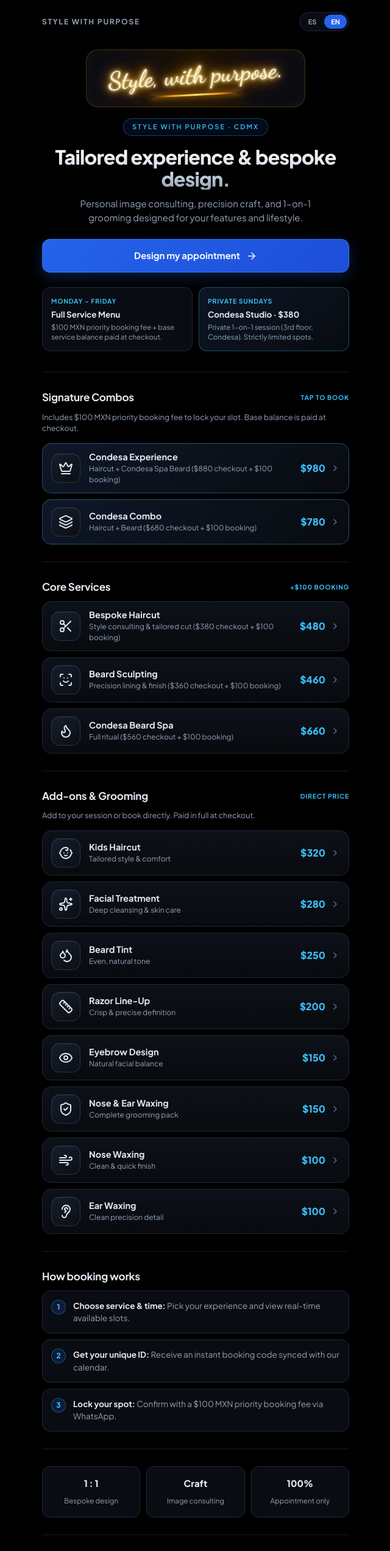
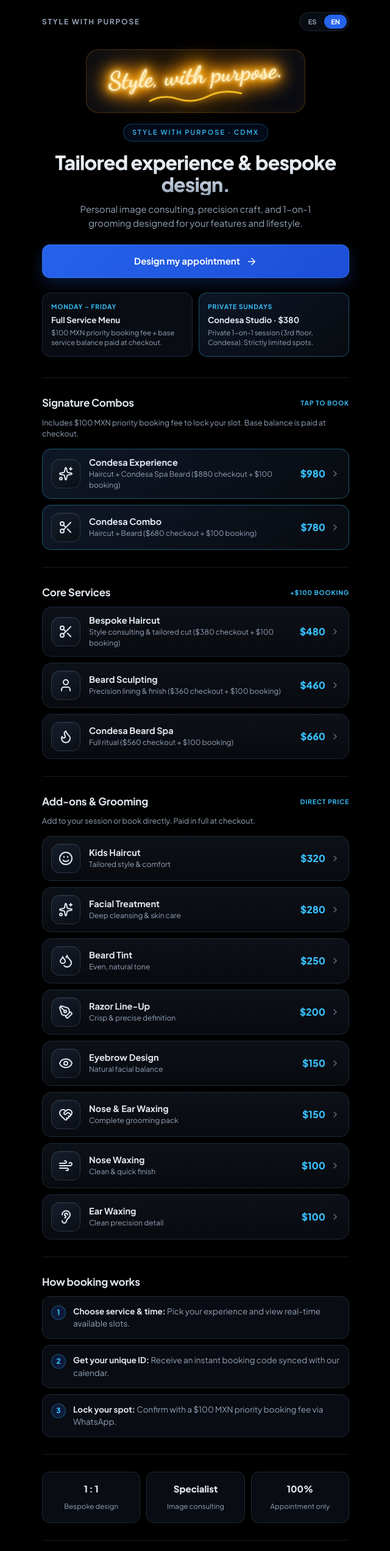
Before and after one commit to LivityWill/style-with-purpose, a plain HTML site: page index.html in a window 1280 px wide. Shown: the top 2544 px of the page at 61% size, without its empty margins (319-959 px from the left). Drawn offline with nearby package versions, Linux system fonts and the light colour scheme.

Commit message:
Refactor neon sign styles and update HTML structure

```diff
--- a/index.html
+++ b/index.html
@@ -77,12 +77,12 @@
 
     header { text-align: center; padding: 12px 0 34px; border-bottom: 1px solid #131924; }
 
-    /* Emblema caligráfico neón parpadeante (sin imagen) */
+    /* Emblema caligráfico neón parpadeante con trazo ondulado */
     .neon-sign-box {
       background: radial-gradient(circle at 50% 45%, rgba(245, 158, 11, 0.11) 0%, rgba(9, 12, 18, 0.96) 72%);
       border: 1px solid rgba(245, 158, 11, 0.25);
       border-radius: 20px;
-      padding: 20px 18px 18px;
+      padding: 20px 18px 14px;
       margin: 0 auto 18px;
       max-width: 360px;
       box-shadow: 0 12px 30px rgba(0, 0, 0, 0.85), inset 0 0 22px rgba(245, 158, 11, 0.06);
@@ -99,15 +99,25 @@
       animation: neonFlicker 4.5s infinite;
     }
 
-    .neon-underline {
-      width: 150px;
-      height: 3px;
-      margin: 10px auto 0;
-      border-radius: 999px;
-      background: linear-gradient(90deg, transparent, #f59e0b, #fde68a, #f59e0b, transparent);
-      box-shadow: 0 0 10px #f59e0b, 0 0 22px rgba(245, 158, 11, 0.75);
+    .neon-wave-wrap {
+      width: 176px;
+      height: 22px;
+      margin: 4px auto 0;
       transform: rotate(-3deg);
-      animation: barFlicker 4.5s infinite;
+      animation: neonFlicker 4.5s infinite;
+    }
+
+    .neon-wave-svg {
+      width: 100%;
+      height: 100%;
+      overflow: visible;
+    }
+
+    .neon-wave-path {
+      fill: none;
+      stroke: #fbbf24;
+      stroke-width: 3;
+      stroke-linecap: round;
     }
 
     @keyframes neonFlicker {
@@ -118,12 +128,14 @@
           0 0 12px #fbbf24,
           0 0 24px #f59e0b,
           0 0 42px rgba(217, 119, 6, 0.85);
+        filter: drop-shadow(0 0 6px #f59e0b) drop-shadow(0 0 14px rgba(245, 158, 11, 0.75));
       }
       20%, 24%, 55% {
         opacity: 0.72;
         text-shadow:
           0 0 3px #fef3c7,
           0 0 8px rgba(245, 158, 11, 0.45);
+        filter: drop-shadow(0 0 3px rgba(245, 158, 11, 0.4));
       }
       22% {
         opacity: 0.9;
@@ -131,22 +143,12 @@
           0 0 4px #fffbeb,
           0 0 10px #fbbf24,
           0 0 18px rgba(245, 158, 11, 0.65);
-      }
-    }
-
-    @keyframes barFlicker {
-      0%, 19%, 21%, 23%, 25%, 54%, 56%, 100% {
-        opacity: 1;
-        box-shadow: 0 0 10px #f59e0b, 0 0 22px rgba(245, 158, 11, 0.8);
-      }
-      20%, 24%, 55% {
-        opacity: 0.65;
-        box-shadow: 0 0 4px rgba(245, 158, 11, 0.4);
+        filter: drop-shadow(0 0 5px rgba(245, 158, 11, 0.65));
       }
     }
 
     @media (prefers-reduced-motion: reduce) {
-      .neon-script, .neon-underline { animation: none; }
+      .neon-script, .neon-wave-wrap { animation: none; }
     }
 
     .badge {
@@ -197,7 +199,7 @@
       display: flex; align-items: center; justify-content: center; flex-shrink: 0; color: var(--silver-bright);
     }
     .service-btn:hover .svc-icon { border-color: rgba(56, 189, 248, 0.55); color: var(--sapphire-glow); }
-    .svc-icon i { width: 22px; height: 22px; stroke-width: 1.85; }
+    .svc-icon i { width: 21px; height: 21px; stroke-width: 1.75; }
 
     .svc-info { display: flex; flex-direction: column; min-width: 0; }
     .svc-name { font-size: 14.5px; font-weight: 700; color: var(--silver-bright); line-height: 1.25; }
@@ -270,7 +272,11 @@
     <header>
       <div class="neon-sign-box" aria-label="Style, with purpose.">
         <div class="neon-script">Style, with purpose.</div>
-        <div class="neon-underline"></div>
+        <div class="neon-wave-wrap" aria-hidden="true">
+          <svg class="neon-wave-svg" viewBox="0 0 180 24">
+            <path class="neon-wave-path" d="M 8 15 Q 32 4, 58 14 T 112 12 T 172 10" />
+          </svg>
+        </div>
       </div>
 
       <span class="badge" data-i18n="badge">Style with Purpose · CDMX</span>
@@ -315,7 +321,7 @@
           <span class="trust-label" data-i18n="pillar1">Diseño a medida</span>
         </div>
         <div class="trust-item">
-          <span class="trust-num" data-i18n="pillar2Num">Autor</span>
+          <span class="trust-num" data-i18n="pillar2Num">Especialista</span>
           <span class="trust-label" data-i18n="pillar2">Asesoría de imagen</span>
         </div>
         <div class="trust-item">
@@ -409,7 +415,7 @@
         step2: "<strong>Genera tu folio único:</strong> Recibe al instante tu clave de reserva vinculada a la agenda.",
         step3: "<strong>Bloquea tu espacio:</strong> Confirma con tu cuota de reserva prioritaria de $100 MXN vía WhatsApp.",
         pillar1: "Diseño a medida",
-        pillar2Num: "Autor",
+        pillar2Num: "Especialista",
         pillar2: "Asesoría de imagen",
         pillar3: "Cita exclusiva",
         policyHtml: "<strong>Política transparente de reserva:</strong><br>En servicios principales y combos (Lun–Vie), tu espacio se bloquea con una <strong>cuota de reserva prioritaria de $100 MXN</strong> y liquidas el costo base íntegro en caja. En <strong>Domingos Privados (Condesa)</strong>, el servicio es de $380 MXN con anticipo de $100 MXN.",
@@ -427,8 +433,8 @@
             tag: "Toca para agendar",
             note: "Incluye $100 de reserva prioritaria para bloquear tu espacio. El costo base se liquida en caja.",
             items: [
-              { id: "Experiencia Condesa", icon: "crown", featured: true, name: "Experiencia Condesa", sub: "Corte + Barba Spa Condesa ($880 caja + $100 reserva)", price: "$980", numPrice: 980 },
-              { id: "Combo Condesa", icon: "layers", featured: true, name: "Combo Condesa", sub: "Corte + Barba ($680 caja + $100 reserva)", price: "$780", numPrice: 780 }
+              { id: "Experiencia Condesa", icon: "sparkles", featured: true, name: "Experiencia Condesa", sub: "Corte + Barba Spa Condesa ($880 caja + $100 reserva)", price: "$980", numPrice: 980 },
+              { id: "Combo Condesa", icon: "scissors", featured: true, name: "Combo Condesa", sub: "Corte + Barba ($680 caja + $100 reserva)", price: "$780", numPrice: 780 }
             ]
           },
           {
@@ -437,7 +443,7 @@
             note: "",
             items: [
               { id: "Corte", icon: "scissors", name: "Corte a tu Medida", sub: "Asesoría y diseño ($380 caja + $100 reserva)", price: "$480", numPrice: 480 },
-              { id: "Barba", icon: "scan-face", name: "Diseño de Barba", sub: "Perfilado y acabado ($360 caja + $100 reserva)", price: "$460", numPrice: 460 },
+              { id: "Barba", icon: "user", name: "Diseño de Barba", sub: "Perfilado y acabado ($360 caja + $100 reserva)", price: "$460", numPrice: 460 },
               { id: "Barba Spa Condesa", icon: "flame", name: "Barba Spa Condesa", sub: "Ritual completo ($560 caja + $100 reserva)", price: "$660", numPrice: 660 }
             ]
           },
@@ -446,12 +452,12 @@
             tag: "Precio directo",
             note: "Agrégalos a tu experiencia o agéndalos directo. Se liquidan íntegros en caja.",
             items: [
-              { id: "Corte Nino", icon: "baby", name: "Corte Niño", sub: "Estilo y comodidad a su medida", price: "$320", numPrice: 320 },
+              { id: "Corte Nino", icon: "smile", name: "Corte Niño", sub: "Estilo y comodidad a su medida", price: "$320", numPrice: 320 },
               { id: "Facial", icon: "sparkles", name: "Facial", sub: "Limpieza y cuidado de piel", price: "$280", numPrice: 280 },
               { id: "Tintura Barba", icon: "droplets", name: "Tintura Barba", sub: "Tono uniforme y natural", price: "$250", numPrice: 250 },
-              { id: "Contorno", icon: "ruler", name: "Contorno", sub: "Definición limpia y precisa", price: "$200", numPrice: 200 },
+              { id: "Contorno", icon: "pen-tool", name: "Contorno", sub: "Definición limpia y precisa", price: "$200", numPrice: 200 },
               { id: "Diseno de Cejas", icon: "eye", name: "Diseño de Cejas", sub: "Armonía natural para tu rostro", price: "$150", numPrice: 150 },
-              { id: "Depilacion Nariz y Oidos", icon: "shield-check", name: "Depilación Nariz y Oídos", sub: "Paquete completo de higiene", price: "$150", numPrice: 150 },
+              { id: "Depilacion Nariz y Oidos", icon: "heart-handshake", name: "Depilación Nariz y Oídos", sub: "Paquete completo de higiene", price: "$150", numPrice: 150 },
               { id: "Depilacion Nariz", icon: "wind", name: "Depilación Nariz", sub: "Acabado limpio y rápido", price: "$100", numPrice: 100 },
               { id: "Depilacion Oido", icon: "ear", name: "Depilación Oído", sub: "Detalle y pulcritud", price: "$100", numPrice: 100 }
             ]
@@ -475,7 +481,7 @@
         step2: "<strong>Get your unique ID:</strong> Receive an instant booking code synced with our calendar.",
         step3: "<strong>Lock your spot:</strong> Confirm with a $100 MXN priority booking fee via WhatsApp.",
         pillar1: "Bespoke design",
-        pillar2Num: "Craft",
+        pillar2Num: "Specialist",
         pillar2: "Image consulting",
         pillar3: "Appointment only",
         policyHtml: "<strong>Transparent Booking Policy:</strong><br>For main services and combos (Mon–Fri), your slot is locked with a <strong>$100 MXN priority reservation fee</strong>, and the base service price is paid in full at checkout. For <strong>Private Sundays (Condesa)</strong>, total service is $380 MXN ($100 deposit).",
@@ -493,8 +499,8 @@
             tag: "Tap to book",
             note: "Includes $100 MXN priority booking fee to lock your slot. Base balance is paid at checkout.",
             items: [
-              { id: "Experiencia Condesa", icon: "crown", featured: true, name: "Condesa Experience", sub: "Haircut + Condesa Spa Beard ($880 checkout + $100 booking)", price: "$980", numPrice: 980 },
-              { id: "Combo Condesa", icon: "layers", featured: true, name: "Condesa Combo", sub: "Haircut + Beard ($680 checkout + $100 booking)", price: "$780", numPrice: 780 }
+              { id: "Experiencia Condesa", icon: "sparkles", featured: true, name: "Condesa Experience", sub: "Haircut + Condesa Spa Beard ($880 checkout + $100 booking)", price: "$980", numPrice: 980 },
+              { id: "Combo Condesa", icon: "scissors", featured: true, name: "Condesa Combo", sub: "Haircut + Beard ($680 checkout + $100 booking)", price: "$780", numPrice: 780 }
             ]
           },
           {
@@ -503,7 +509,7 @@
             note: "",
             items: [
               { id: "Corte", icon: "scissors", name: "Bespoke Haircut", sub: "Style consulting & tailored cut ($380 checkout + $100 booking)", price: "$480", numPrice: 480 },
-              { id: "Barba", icon: "scan-face", name: "Beard Sculpting", sub: "Precision lining & finish ($360 checkout + $100 booking)", price: "$460", numPrice: 460 },
+              { id: "Barba", icon: "user", name: "Beard Sculpting", sub: "Precision lining & finish ($360 checkout + $100 booking)", price: "$460", numPrice: 460 },
               { id: "Barba Spa Condesa", icon: "flame", name: "Condesa Beard Spa", sub: "Full ritual ($560 checkout + $100 booking)", price: "$660", numPrice: 660 }
             ]
           },
@@ -512,12 +518,12 @@
             tag: "Direct price",
             note: "Add to your session or book directly. Paid in full at checkout.",
             items: [
-              { id: "Corte Nino", icon: "baby", name: "Kids Haircut", sub: "Tailored style & comfort", price: "$320", numPrice: 320 },
+              { id: "Corte Nino", icon: "smile", name: "Kids Haircut", sub: "Tailored style & comfort", price: "$320", numPrice: 320 },
               { id: "Facial", icon: "sparkles", name: "Facial Treatment", sub: "Deep cleansing & skin care", price: "$280", numPrice: 280 },
               { id: "Tintura Barba", icon: "droplets", name: "Beard Tint", sub: "Even, natural tone", price: "$250", numPrice: 250 },
-              { id: "Contorno", icon: "ruler", name: "Razor Line-Up", sub: "Crisp & precise definition", price: "$200", numPrice: 200 },
+              { id: "Contorno", icon: "pen-tool", name: "Razor Line-Up", sub: "Crisp & precise definition", price: "$200", numPrice: 200 },
               { id: "Diseno de Cejas", icon: "eye", name: "Eyebrow Design", sub: "Natural facial balance", price: "$150", numPrice: 150 },
-              { id: "Depilacion Nariz y Oidos", icon: "shield-check", name: "Nose & Ear Waxing", sub: "Complete grooming pack", price: "$150", numPrice: 150 },
+              { id: "Depilacion Nariz y Oidos", icon: "heart-handshake", name: "Nose & Ear Waxing", sub: "Complete grooming pack", price: "$150", numPrice: 150 },
               { id: "Depilacion Nariz", icon: "wind", name: "Nose Waxing", sub: "Clean & quick finish", price: "$100", numPrice: 100 },
               { id: "Depilacion Oido", icon: "ear", name: "Ear Waxing", sub: "Clean precision detail", price: "$100", numPrice: 100 }
             ]
```
